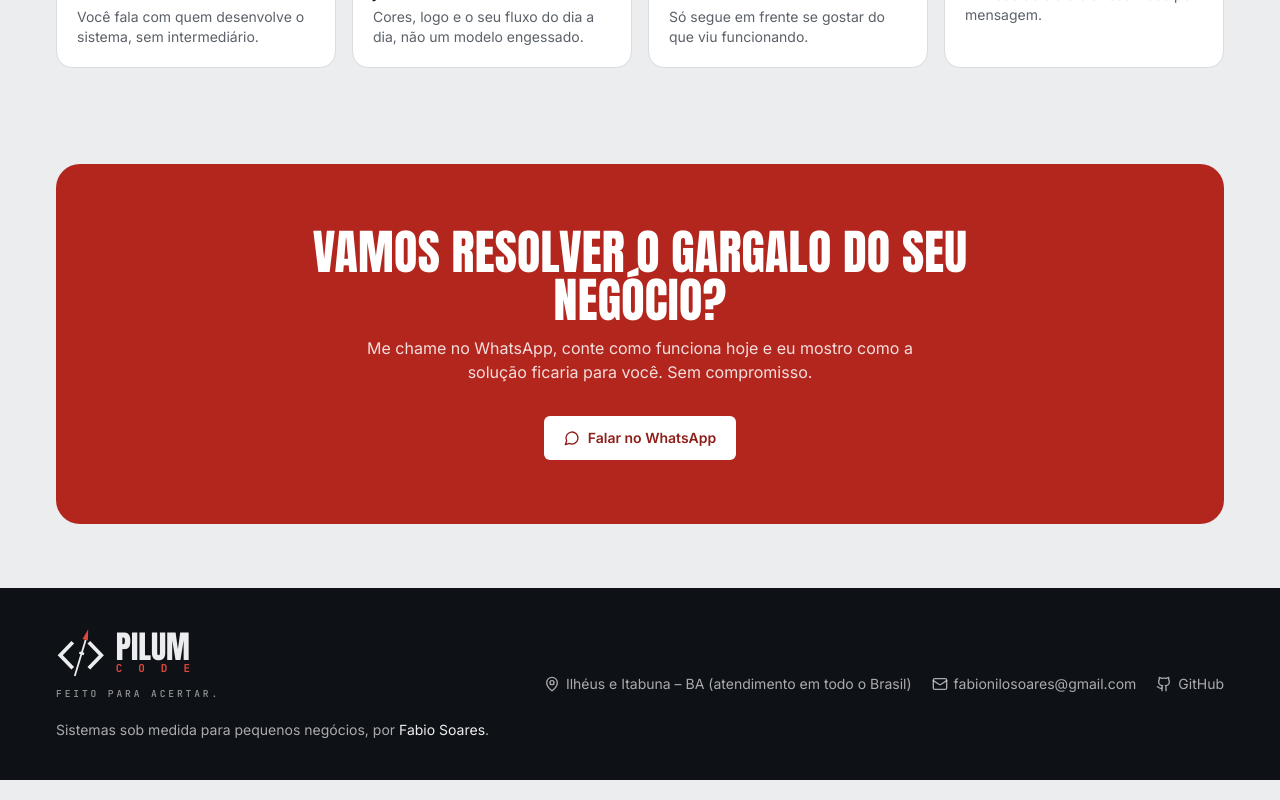
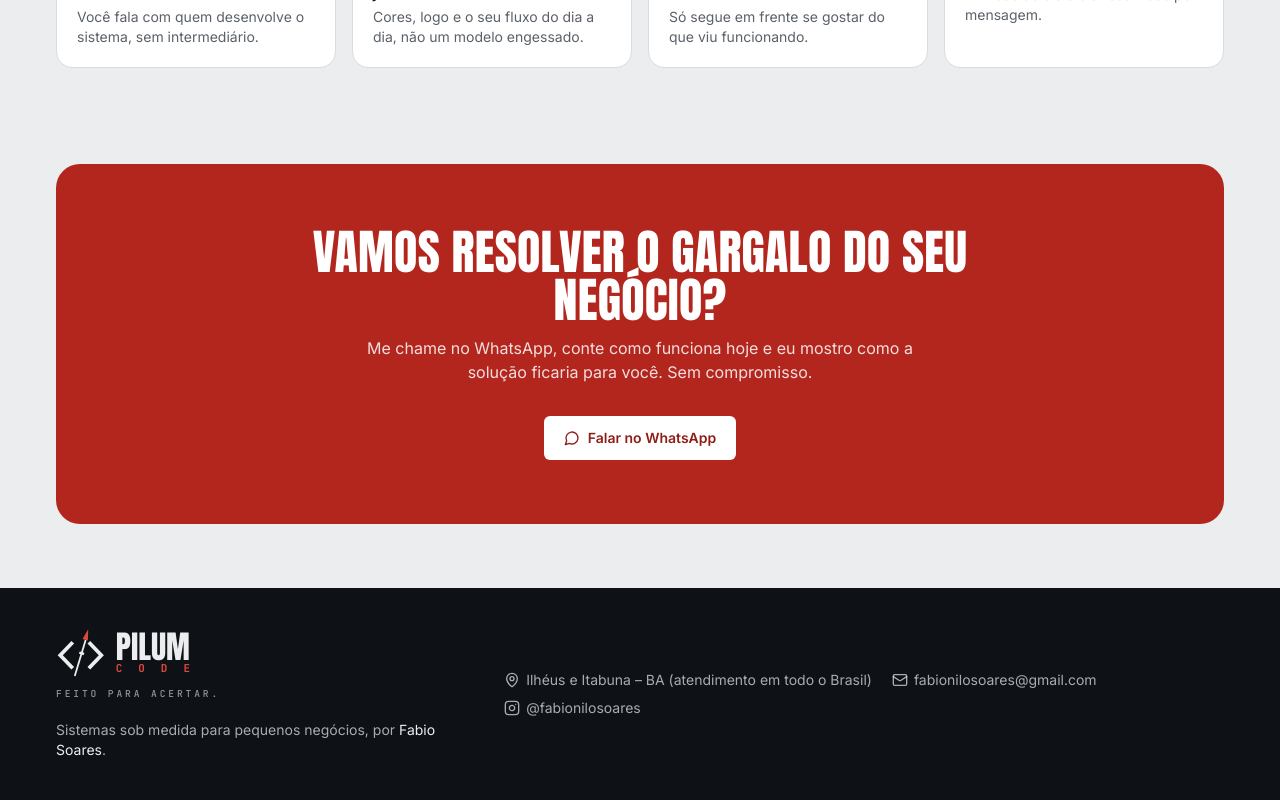
Before and after one commit to FabioNilo/pilum, a React (Vite) app: page / in a window 1280 px wide. Shown: the part 8036-8836 px from the top of the page. Built offline with nearby package versions, Linux system fonts and the light colour scheme.

Commit message:
fix: rodapé usa o Instagram no lugar do GitHub (corrige o build)
O config.ts passou a ter instagram em vez de github, mas o rodapé ainda
lia site.github, o que quebrava 'tsc -b'. Também corrige o nome da chave
(instragram -> instagram).

Co-Authored-By: Claude Sonnet 5.5 <noreply@anthropic.com>

```diff
--- a/src/components/Sections.tsx
+++ b/src/components/Sections.tsx
@@ -4,7 +4,7 @@ import {
   ClipboardList,
   FlaskConical,
   FileSpreadsheet,
-  Github,
+  Instagram,
   LifeBuoy,
   Mail,
   MapPin,
@@ -321,9 +321,9 @@ export function CtaFooter() {
               </a>
             </li>
             <li>
-              <a className="flex items-center gap-1.5 hover:text-paper" href={site.github} target="_blank" rel="noopener noreferrer">
-                <Github className="h-4 w-4" aria-hidden />
-                GitHub
+              <a className="flex items-center gap-1.5 hover:text-paper" href={`https://instagram.com/${site.instagram}`} target="_blank" rel="noopener noreferrer">
+                <Instagram className="h-4 w-4" aria-hidden />
+                @{site.instagram}
               </a>
             </li>
           </ul>
--- a/src/config.ts
+++ b/src/config.ts
@@ -8,5 +8,5 @@ export const site = {
   // Somente dígitos, com DDI e DDD. Ex.: "5573999999999"
   whatsapp: "5573999099040",
   email: "fabionilosoares@gmail.com",
-  instragram: "fabionilosoares",
+  instagram: "fabionilosoares",
 };
```
